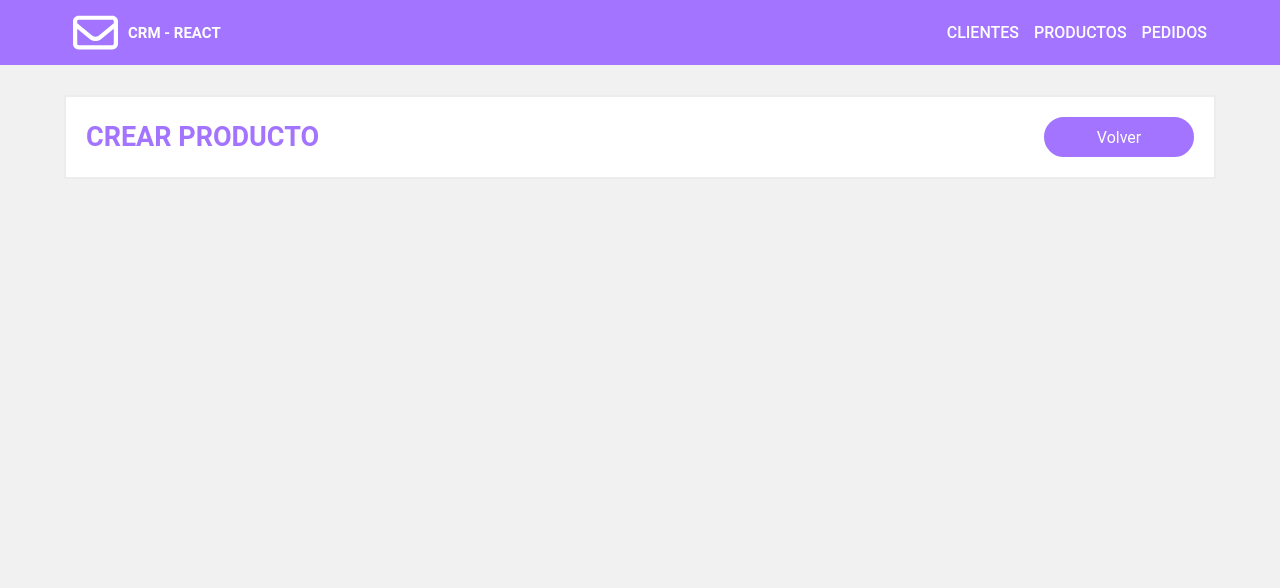
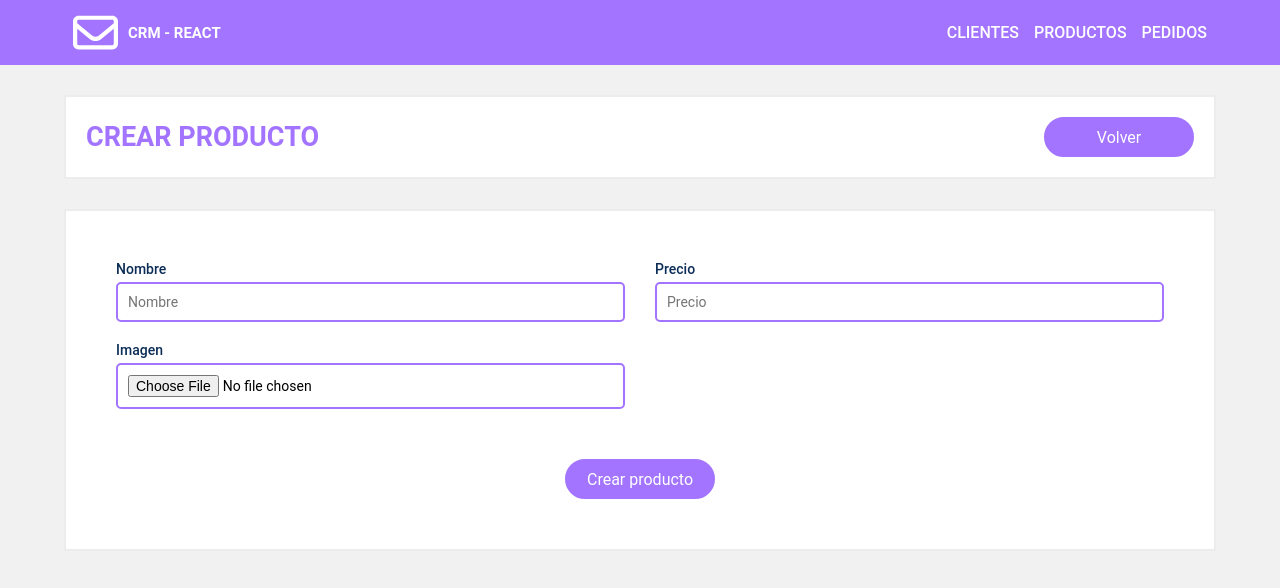
Before and after one commit to jhosuapp/crm-frontend-react, a React (Vite) app: page /productos/crear in a window 1280 px wide. Shown: the top 588 px of the page. Built offline with nearby package versions, Linux system fonts and the light colour scheme; a web font is replaced by a local one.

Commit message:
feat: ui form create product

```diff
--- a/src/jsx/components/products/ProductCreate.jsx
+++ b/src/jsx/components/products/ProductCreate.jsx
@@ -1,11 +1,78 @@
+//Hooks
+import { useForm } from "react-hook-form";
+
 import { Container } from "../global/Container";
 import { Title } from "../global/Title";
 
 const ProductCreate = ()=>{
+    //Hook form react
+    const { register, handleSubmit, formState: { errors } } = useForm();
+    //Request
+    const request = (body)=>{
+        console.log(body);
+    }
+    //Request when all input are ok
+    const onSubmit = data => data && request(data);
+
     return (
-        <Container cls={'container container--bg custom-fonts'}>
-            <Title text_title={'Crear producto'} btn_text="Volver" btn_link={'/productos/'} />
-        </Container>
+        <>
+            <Container cls={'container container--bg custom-fonts'}>
+                <Title text_title={'Crear producto'} btn_text="Volver" btn_link={'/productos/'} />
+            </Container>
+            <Container cls={'container container--bg custom-fonts custom-input'}>
+                <form className='custom-form' onSubmit={ handleSubmit(onSubmit) } noValidate={true}>
+                    {/* Name */}
+                    <div className="block-input">
+                        <label htmlFor="nombre">Nombre</label>
+                        <input
+                            type="text" id="nombre"
+                            name="nombre"
+                            placeholder='Nombre'
+                            {...register("nombre", { required: 'Este campo es requerido', maxLength: { value: 30, message: 'El límite permitido de caracteres es 30' } })}
+                        />
+                        {errors.nombre && <p className="error--form">{errors.nombre.message}</p>}
+                    </div>
+                    {/* Price */}
+                    <div className="block-input">
+                        <label htmlFor="precio">Precio</label>
+                        <input
+                            type="number" id="precio"
+                            name="precio"
+                            placeholder='Precio'
+                            {...register("precio", {
+                                required: 'Valor invalido',
+                                maxLength: { value: 10, message: 'El límite permitido de caracteres es 10' },
+                                pattern: { value: /^[0-9]+$/i, message: "No ingrese caracteres especiales, ingrese solamente el número" }
+                            })}
+                        />
+                        {errors.precio && <p className="error--form">{errors.precio.message}</p>}
+                    </div>
+                    {/* File */}
+                    <div className="block-input">
+                        <label htmlFor="imagen">Imagen</label>
+                        <input
+                            type="file" id="imagen"
+                            {...register("imagen", {
+                                required: "Este campo es requerido",
+                                validate: {
+                                  fileSize: (value) => value[0]?.size <= 1048576 || "El archivo debe ser menor o igual a 1MB", // 1MB en bytes
+                                  fileExtension: (value) => {
+                                        const allowedExtensions = ["jpg", "jpeg", "png"];
+                                        const extension = value[0]?.name.split('.').pop().toLowerCase();
+                                        return allowedExtensions.includes(extension) || "Formato de archivo no permitido";
+                                  }
+                                }
+                            })}
+                        />
+                        {errors.imagen && <p className="error--form">{errors.imagen.message}</p>}
+                    </div>
+                    {/* Actions */}
+                    <div className="block-actions">
+                        <button className="btn">Crear producto</button>
+                    </div>
+                </form>
+            </Container>
+        </>
     )
 }
 
```
